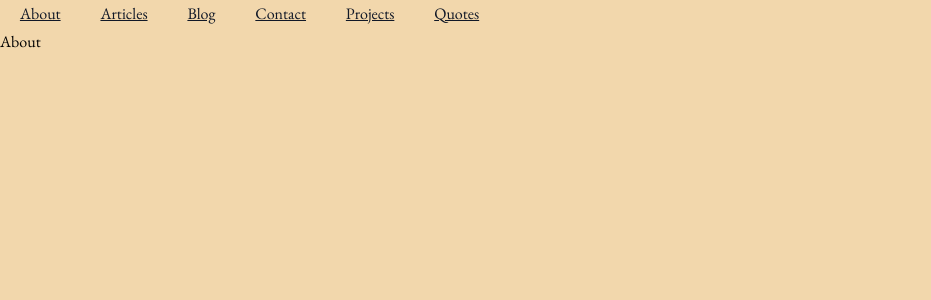
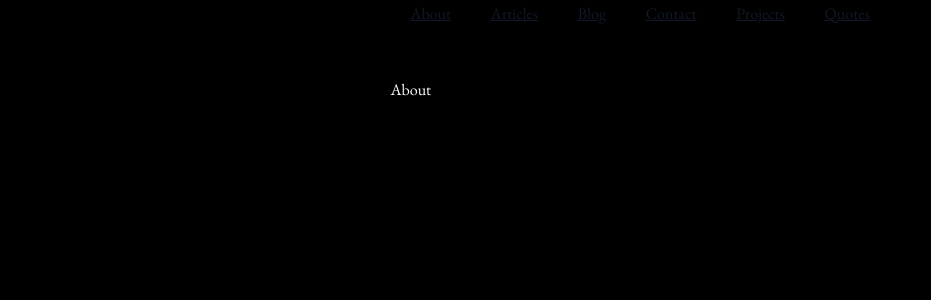
Before and after one commit to thebrandonlucas/blu-3, a SvelteKit app: page /about in a window 1280 px wide. Shown: the top 300 px of the page, without its empty margins (0-931 px from the left). Built offline with nearby package versions, Linux system fonts and the light colour scheme.

Commit message:
feat: manually modify default prose class styles

```diff
--- a/src/app.css
+++ b/src/app.css
@@ -19,7 +19,8 @@
 
 body {
   @apply font-garamond;
-  background-color: #f2d7ac;
+  /*background-color: #f2d7ac;*/
+  background-color: black;
 }
 
 h1 {
--- a/src/routes/+layout.svelte
+++ b/src/routes/+layout.svelte
@@ -4,7 +4,7 @@
 	let { children } = $props();
 </script>
 
-<div class="prose text-black marker:text-black">
+<div class="prose mx-auto flex flex-col gap-12">
 	<Nav />
 	{@render children()}
 </div>
--- a/tailwind.config.ts
+++ b/tailwind.config.ts
@@ -9,6 +9,21 @@ export default {
       fontFamily: {
         'garamond': ['EB Garamond', 'serif'],
         'dmserifdisplay': ['DM Serif Display', 'serif']
+      },
+      typography: {
+        DEFAULT: {
+          css: {
+            color: 'white',
+            blockquote: { 'border-inline-start-color': 'white' },
+            h1: { color: 'white' },
+            h2: { color: 'white' },
+            h3: { color: 'white' },
+            h4: { color: 'white' },
+            em: { color: 'white' },
+            p: { color: 'white' },
+            hr: { 'border-color': 'white' }
+          }
+        }
       }
     },
   },
```
